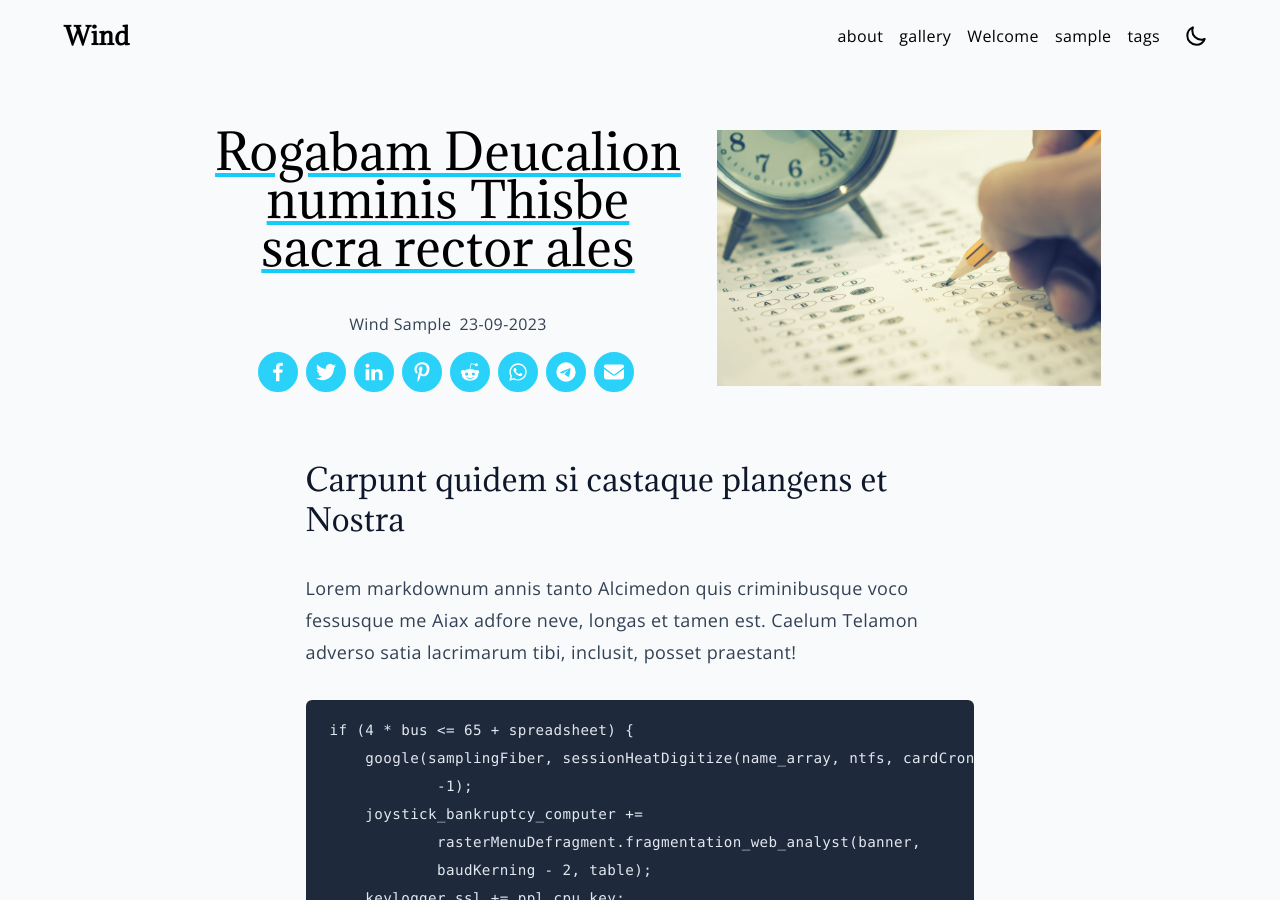
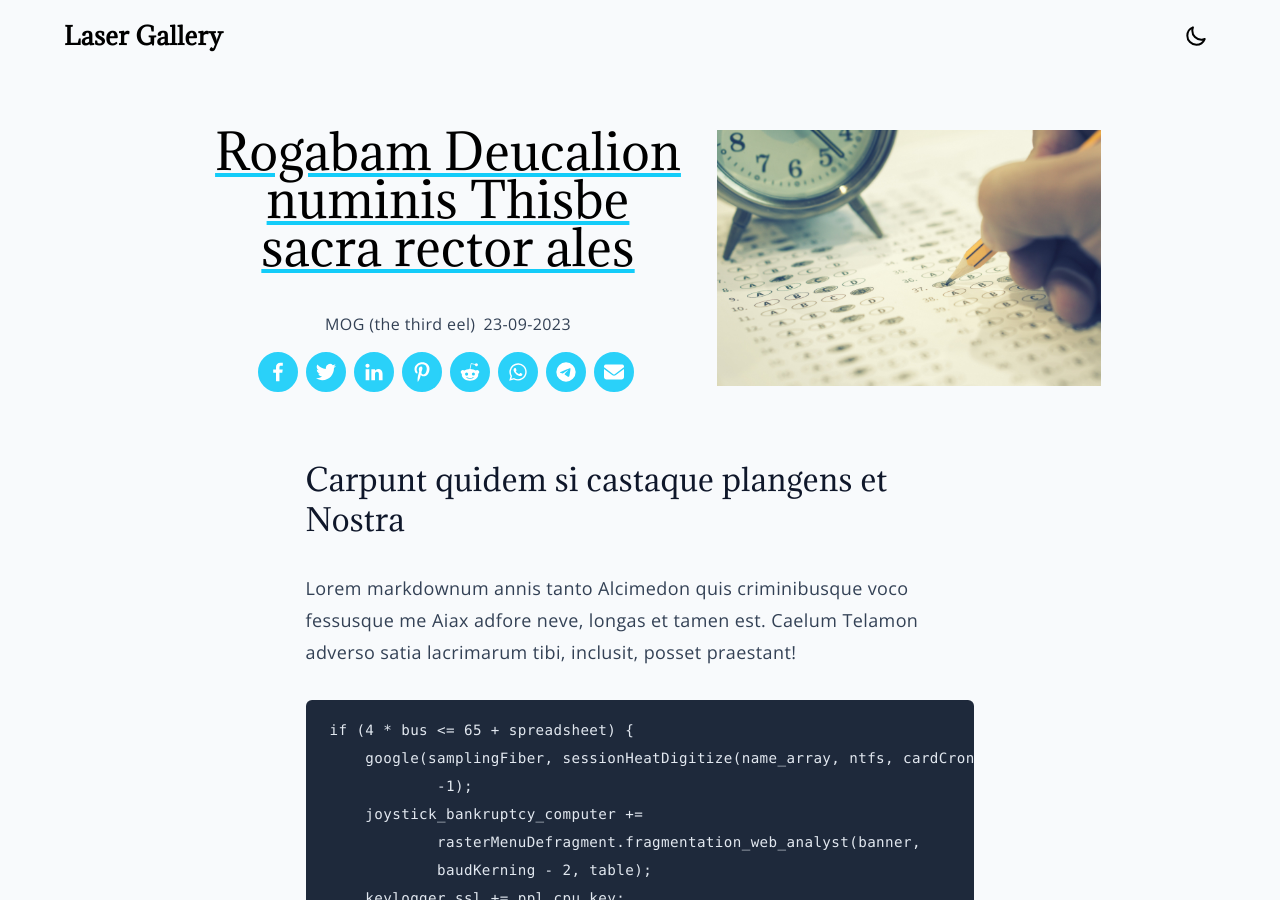
Before and after one commit to paper-engineer/laser-gallery, a Jekyll site: the page built from _posts/2023-09-23-test-6.md, in a window 1280 px wide and 900 px high. Built offline with Jekyll 4.4.1, drawn with Linux system fonts in a browser that asks for light colours; some of the changed text lies outside the part shown.

Commit message:
Update _config.yml

```diff
--- a/_config.yml
+++ b/_config.yml
@@ -1,21 +1,80 @@
-domain: example.com
-url: https://example.com
-baseurl: "/wind"
+# site info
 
-title: Wind
-email: wind@example.com
-author: Wind Sample
+#domain: example.com
+url: "https://paper-engineer.github.io"
+baseurl: "/laser-gallery"
+
+title: Laser Gallery
+description: by Third Eel Productions
+logo: /siteicon.png
+
+author: MOG (the third eel)
+email:
 
 lang: en
+timezone: NZ
+
+# build info
 
 plugins:
   - jekyll-seo-tag
+
+markdown: kramdown
+
+exclude:
+  - Gemfile
+  - Gemfile.lock
+  - README.md
+  - LICENCE
+
+# configuration
+
+collections:
+  pages:
+    output: true
+    permalink: /:name/
+
+defaults:
+  -
+    scope:
+      path: ""
+    values:
+      layout: "default"
+  -
+    scope:
+      path: ""
+      type: "pages"
+    values:
+      layout: "page"
+      image:
+        width: 2000
+        height: 1322
+        resize_style: cover
+      bottom_image:
+        width: 2000
+        height: 1322
+        resize_style: cover
+  -
+    scope:
+      type: "posts"
+    values:
+      layout: "post"
+      _options:
+        image:
+          width: 2000
+          height: 1322
+          resize_style: cover
+          uploads_dir: "/images/post_uploads"
+        content:
+          width: 1500
+          height: 2000
+          uploads_dir: "/images/post_uploads"
 
 color: "#13ccf9"
 # disqus:
 #   shortname: example-com
 #
 rrss:
-  email: "example@example.cl"
-  telegram: "https://t.me/"
-  discord: "https://discord.com/"
+  email:
+  telegram:
+  discord:
```
